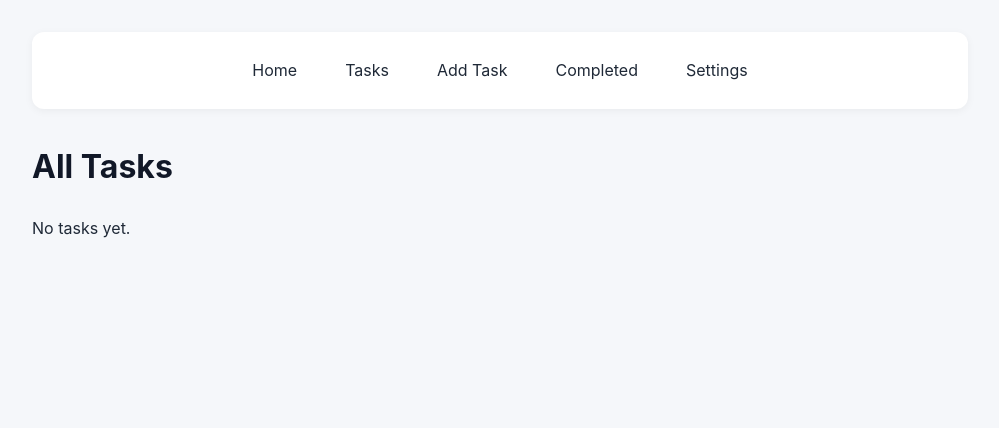
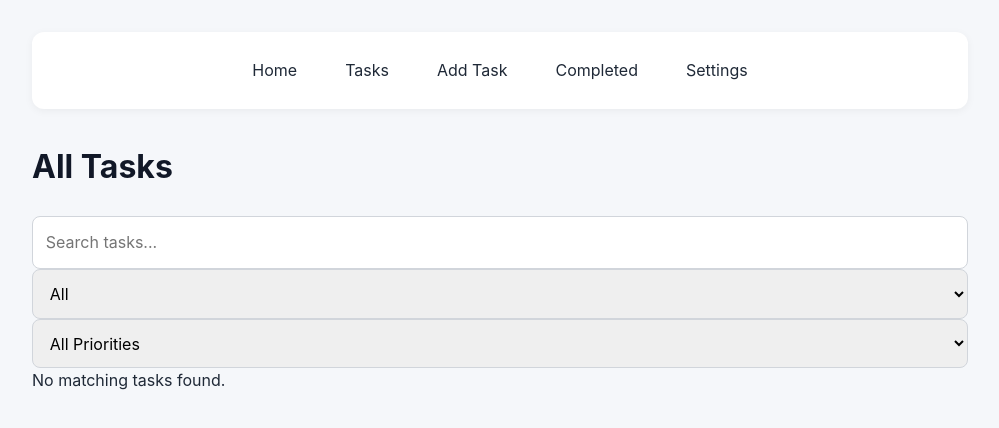
Before and after one commit to SoyOusa/todo-app, a React (Vite) app: page /tasks in a window 1280 px wide. Shown: the top 428 px of the page, without its empty margins (140-1139 px from the left). Built offline with nearby package versions, Linux system fonts and the light colour scheme.

Commit message:
Apply search & filter by category and priority

```diff
--- a/src/pages/Tasks.jsx
+++ b/src/pages/Tasks.jsx
@@ -1,20 +1,102 @@
-import { useContext } from "react";
+import { useContext, useState } from "react";
 import { TaskContext } from "../context/TaskContext";
 import TaskCard from "../components/TaskCard";
 
 function Tasks() {
   const { tasks } = useContext(TaskContext);
 
+  // Search input
+  const [searchTerm, setSearchTerm] = useState("");
+
+  // Category filter
+  const [categoryFilter, setCategoryFilter] = useState("All");
+
+  // Priority filter
+  const [priorityFilter, setPriorityFilter] = useState("All");
+
+  // Get unique categories from existing tasks
+  const categories = [
+    "All",
+    ...new Set(tasks.map((task) => task.category)),
+  ];
+
+  // Filter tasks based on search, category, and priority
+  const filteredTasks = tasks.filter((task) => {
+
+    const matchesSearch =
+      task.title.toLowerCase().includes(searchTerm.toLowerCase());
+
+    const matchesCategory =
+      categoryFilter === "All" ||
+      task.category === categoryFilter;
+
+    const matchesPriority =
+      priorityFilter === "All" ||
+      task.priority === priorityFilter;
+
+    return (
+      matchesSearch &&
+      matchesCategory &&
+      matchesPriority
+    );
+});
   return (
     <div>
       <h1>All Tasks</h1>
 
-      {tasks.length === 0 ? (
-        <p>No tasks yet.</p>
+      {/* Search and Filter Section */}
+      <div className="filters">
+
+        {/* Search */}
+        <input
+          type="text"
+          placeholder="Search tasks..."
+          value={searchTerm}
+          onChange={(e) => setSearchTerm(e.target.value)}
+        />
+
+        {/* Category Filter */}
+        <select
+          value={categoryFilter}
+          onChange={(e) =>
+            setCategoryFilter(e.target.value)
+          }
+        >
+          {categories.map((category) => (
+            <option
+              key={category}
+              value={category}
+            >
+              {category}
+            </option>
+          ))}
+        </select>
+
+        {/* Priority Filter */}
+        <select
+          value={priorityFilter}
+          onChange={(e) =>
+            setPriorityFilter(e.target.value)
+          }
+        >
+          <option value="All">All Priorities</option>
+          <option value="High">High</option>
+          <option value="Medium">Medium</option>
+          <option value="Low">Low</option>
+        </select>
+
+      </div>
+
+      {/* Task List */}
+      {filteredTasks.length === 0 ? (
+        <p>No matching tasks found.</p>
       ) : (
         <div className="task-list">
-          {tasks.map((task) => (
-            <TaskCard key={task.id} task={task} />
+          {filteredTasks.map((task) => (
+            <TaskCard
+              key={task.id}
+              task={task}
+            />
           ))}
         </div>
       )}
```
